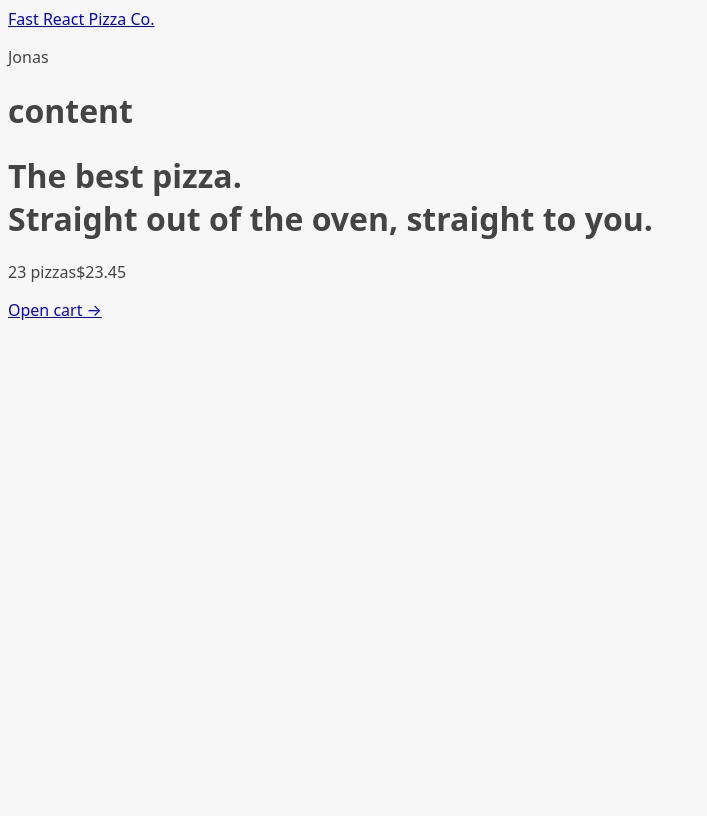
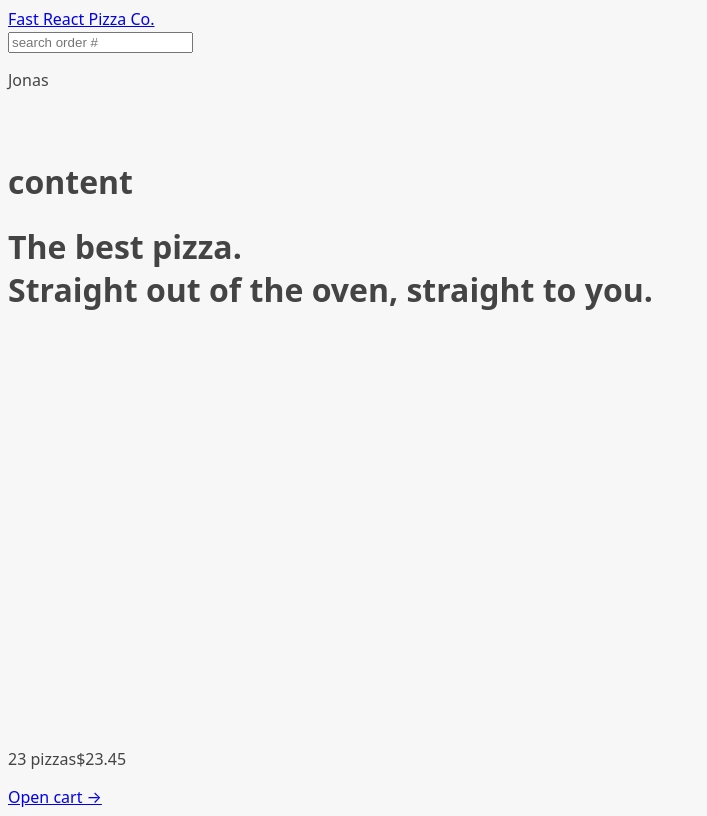
Before and after one commit to abdelrahman-elkhateeb/fast-react-pizza, a React (Vite) app: page / in a window 1280 px wide. Shown: the whole page, without its empty margins (0-707 px from the left). Built offline with nearby package versions, Linux system fonts and the light colour scheme.

Commit message:
create a search order

```diff
--- a/src/App.jsx
+++ b/src/App.jsx
@@ -1,6 +1,7 @@
 import { createBrowserRouter, RouterProvider } from "react-router-dom";
 import Home from "./features/ui/Home";
-import Menu from "./features/menu/Menu";
+import Error from "./features/ui/Error";
+import Menu, { loader as menuLoader } from "./features/menu/Menu";
 import CreateOrder from "./features/order/CreateOrder";
 import Order from "./features/order/Order";
 import Cart from "./features/cart/Cart";
@@ -9,9 +10,15 @@ import AppLayout from "./features/ui/AppLayout";
 const router = createBrowserRouter([
   {
     element: <AppLayout />,
+    errorElement: <Error />,
     children: [
       { path: "/", element: <Home /> },
-      { path: "/menu", element: <Menu /> },
+      {
+        path: "/menu",
+        element: <Menu />,
+        loader: menuLoader,
+        errorElement: <Error />,
+      },
       { path: "/cart", element: <Cart /> },
       { path: "/order/new", element: <CreateOrder /> },
       { path: "/order/:orderId", element: <Order /> },
--- a/src/features/menu/Menu.jsx
+++ b/src/features/menu/Menu.jsx
@@ -1,5 +1,22 @@
+import { useLoaderData } from "react-router-dom";
+import { getMenu } from "../../services/apiRestaurant";
+import MenuItem from "./MenuItem";
+
 function Menu() {
-  return <h1>Menu</h1>;
+  const menu = useLoaderData();
+  console.log(menu);
+  return (
+    <ul>
+      {menu.map((pizza) => (
+        <MenuItem key={pizza.id} pizza={pizza} />
+      ))}
+    </ul>
+  );
+}
+
+export async function loader() {
+  const menu = await getMenu();
+  return menu;
 }
 
 export default Menu;
--- a/src/features/menu/MenuItem.jsx
+++ b/src/features/menu/MenuItem.jsx
@@ -1,3 +1,5 @@
+import { formatCurrency } from "../../utilities/helpers";
+
 function MenuItem({ pizza }) {
   const { id, name, unitPrice, ingredients, soldOut, imageUrl } = pizza;
 
--- /dev/null
+++ b/src/features/order/SearchOrder.jsx
@@ -0,0 +1,26 @@
+import { useState } from "react";
+import { useNavigate } from "react-router-dom";
+
+function SearchOrder() {
+  const [query, setQuery] = useState();
+  const navigate = useNavigate();
+
+  function handleSubmit(e) {
+    e.preventDefault();
+    if (!query) return;
+    navigate(`/order/${query}`);
+    setQuery("");
+  }
+
+  return (
+    <form onSubmit={handleSubmit}>
+      <input
+        placeholder="search order #"
+        value={query}
+        onChange={(e) => setQuery(e.target.value)}
+      ></input>
+    </form>
+  );
+}
+
+export default SearchOrder;
--- a/src/features/ui/AppLayout.jsx
+++ b/src/features/ui/AppLayout.jsx
@@ -1,10 +1,14 @@
-import { Outlet } from "react-router-dom";
+import { Outlet, useNavigation } from "react-router-dom";
 import CartOverview from "../cart/CartOverview";
 import Header from "./Header";
+import Loading from "./Loading";
 
 function AppLayout() {
+  const navigation = useNavigation();
+  const isLoading = navigation.state === "loading";
   return (
-    <div>
+    <div className="layout">
+      {isLoading && <Loading />}
       <Header />
 
       <main>
--- a/src/features/ui/Error.jsx
+++ b/src/features/ui/Error.jsx
@@ -1,15 +1,16 @@
-import { useNavigate } from 'react-router-dom';
+import { useNavigate, useRouteError } from "react-router-dom";
 
-function NotFound() {
+function Error() {
   const navigate = useNavigate();
+  const error = useRouteError();
 
   return (
     <div>
       <h1>Something went wrong 😢</h1>
-      <p>%MESSAGE%</p>
+      <p>{error.data || error.message}</p>
       <button onClick={() => navigate(-1)}>&larr; Go back</button>
     </div>
   );
 }
 
-export default NotFound;
+export default Error;
--- a/src/features/ui/Header.jsx
+++ b/src/features/ui/Header.jsx
@@ -1,10 +1,14 @@
 import { Link } from "react-router-dom";
+import SearchOrder from "../order/SearchOrder";
 
 function Header() {
-  return <header>
-    <Link to="/">Fast React Pizza Co.</Link>
-    <p>Jonas</p>
-  </header>;
+  return (
+    <header>
+      <Link to="/">Fast React Pizza Co.</Link>
+      <SearchOrder />
+      <p>Jonas</p>
+    </header>
+  );
 }
 
 export default Header;
--- /dev/null
+++ b/src/features/ui/Loading.jsx
@@ -0,0 +1,5 @@
+function Loading() {
+  return <div className="loader"></div>;
+}
+
+export default Loading;
```
